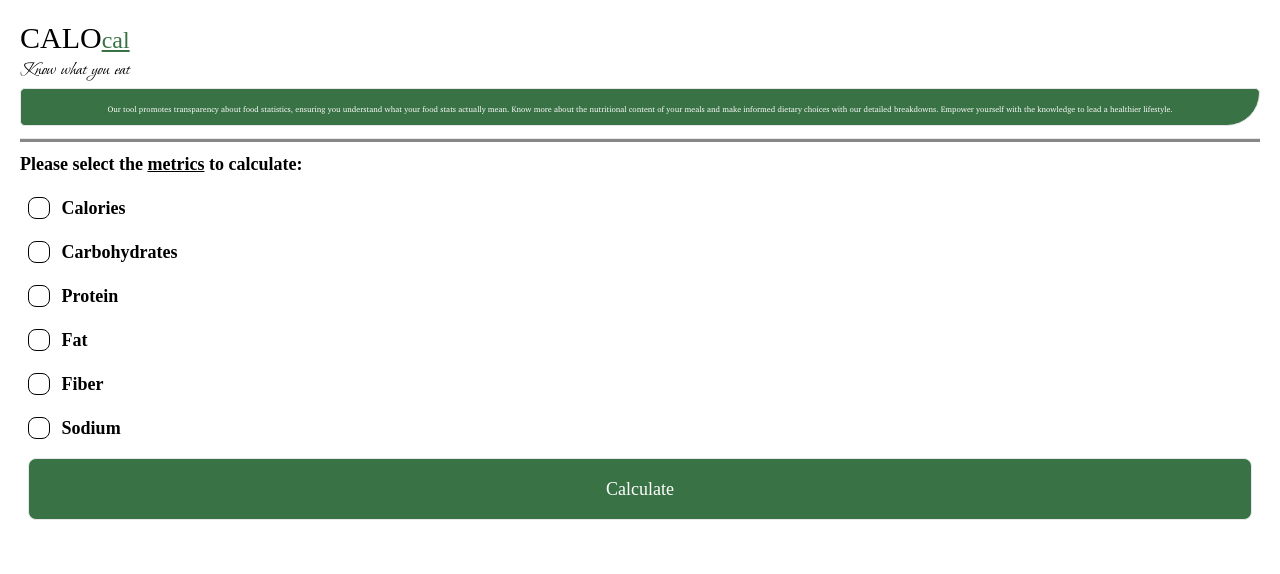
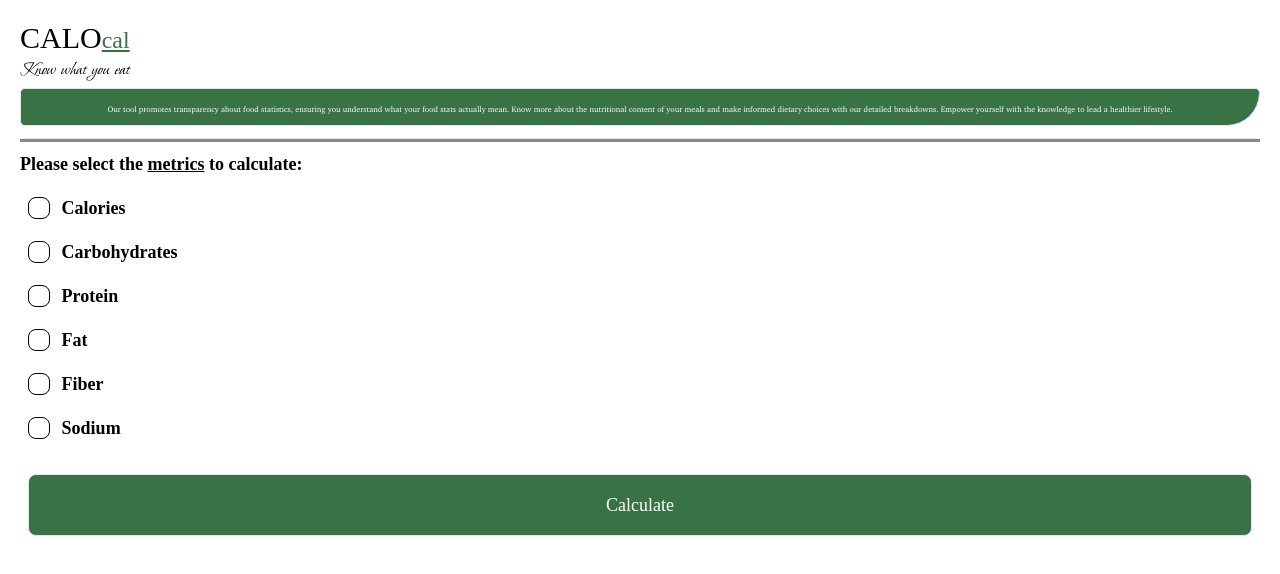
Before and after one commit to cnrbd/chrome_extension, a React (Vite) app: page /#/ in a window 1280 px wide. Shown: the top 574 px of the page. Built offline with nearby package versions, Linux system fonts and the light colour scheme; no server answers; a web font is replaced by a local one.

Commit message:
fix overflow

```diff
--- a/src/components/Checkbox.tsx
+++ b/src/components/Checkbox.tsx
@@ -56,7 +56,10 @@ export default function Checkbox({
 
   return (
     <>
-      <h2 className="text-lg font-LibreBodoni font-bold">Please select the <span className="underline">metrics</span> to calculate:</h2>
+      <h2 className="text-lg font-LibreBodoni font-bold">
+        Please select the <span className="underline">metrics</span> to
+        calculate:
+      </h2>
       <form
         onSubmit={handleSubmit(onSubmit)}
         className="flex flex-col mb-2 p-2 font-LibreBodoni"
@@ -128,7 +131,7 @@ export default function Checkbox({
             Sodium
           </label>
         </div>
-        {button}
+        <div className="my-4">{button}</div>
         {errors.root?.serverError && (
           <p className="text-red-500">{errors.root.serverError.message}</p>
         )}
--- a/src/components/DisplayMetrics.tsx
+++ b/src/components/DisplayMetrics.tsx
@@ -34,12 +34,12 @@ export default function DisplayMetrics({ aiResponse }: DisplayMetricsProps) {
   }, [aiResponse]);
 
   return (
-    <div className="flex flex-col w-full">
+    <div className="flex flex-col w-full overflow-y-scroll">
       {/* {ingredients} */}
       {/* {chosenMetrics && JSON.stringify(chosenMetrics)} */}
       {/* {responseJSON && <p>response: {JSON.stringify(responseJSON)}</p>} */}
       {Object.keys(responseJSON).length > 0 && (
-        <ul className="w-full overflow-y-auto">
+        <ul className="w-full ">
           {Object.entries(responseJSON).map(([key, value]) => (
             <div key={key} className="m-4">
               <h1 className="text-lg font-LibreBodoni text-white">{key}:</h1>
--- a/src/pages/Page2.tsx
+++ b/src/pages/Page2.tsx
@@ -39,7 +39,7 @@ export default function Page2() {
         —Learn about this recipe with our AI-powered assistant—
       </p>
 
-      <div className="flex flex-col items-center justify-center w-full bg-primary rounded-3xl">
+      <div className="flex flex-col items-center justify-center w-full bg-primary rounded-3xl  h-48 p-4">
         <div
           className={`flex w-16 h-16 border-white border-4 rounded-full border-r-0 border-t-0 animate-spin my-8 ${
             response === "" ? "" : "hidden"
```
